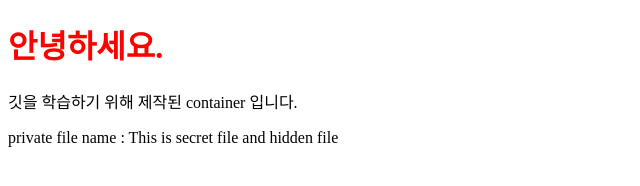
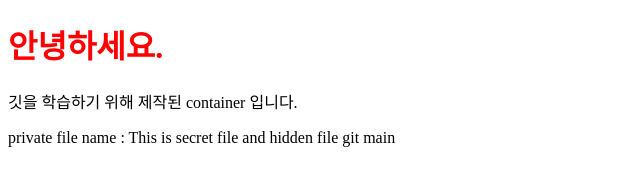
Before and after one commit to mercuryPark/gitTest, a plain HTML site: page index.html in a window 1280 px wide. Shown: the full height of the page, 0-640 px from the left. Drawn offline with Linux system fonts and the light colour scheme.

Commit message:
main-hello

```diff
--- a/index.html
+++ b/index.html
@@ -17,6 +17,7 @@
 
         <div class="gitFile">
             <span>private file name : This is secret file and hidden file</span>
+            <span>git main</span>
         </div>
     </div>
 
```
